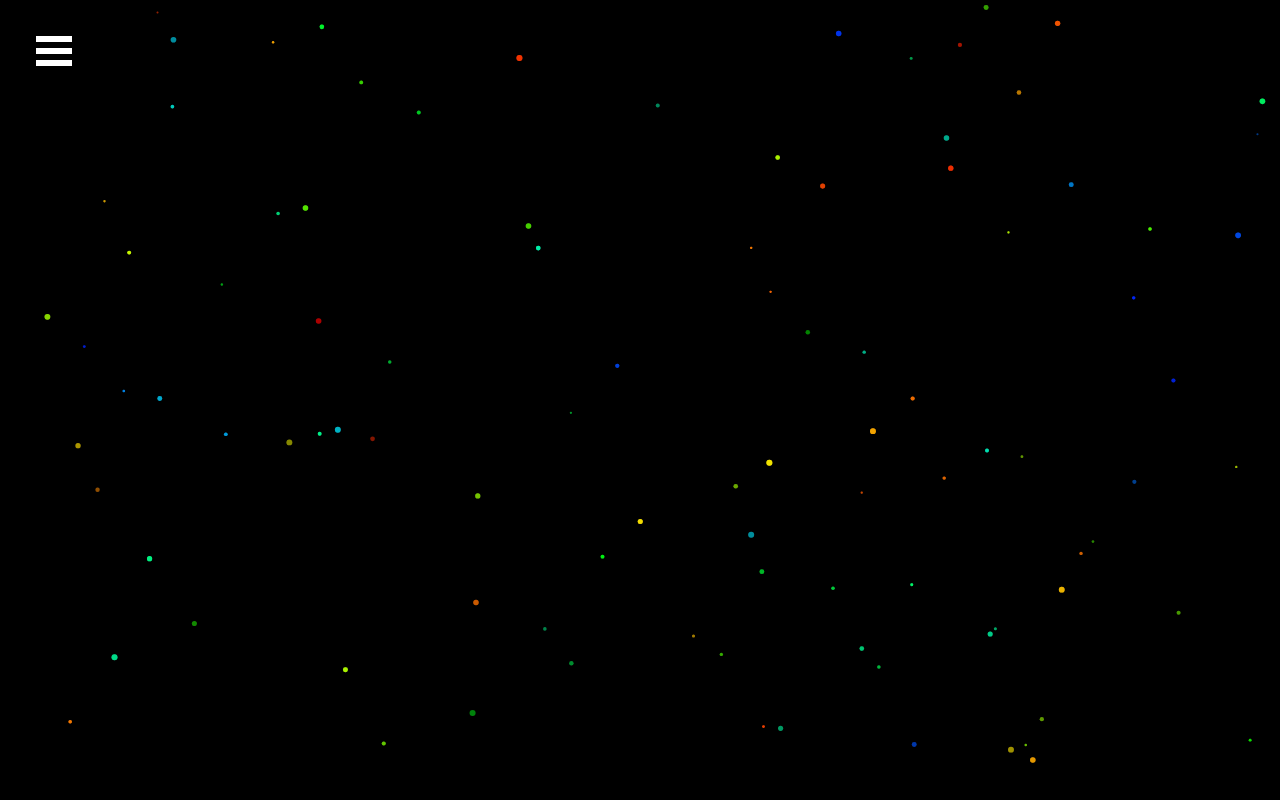
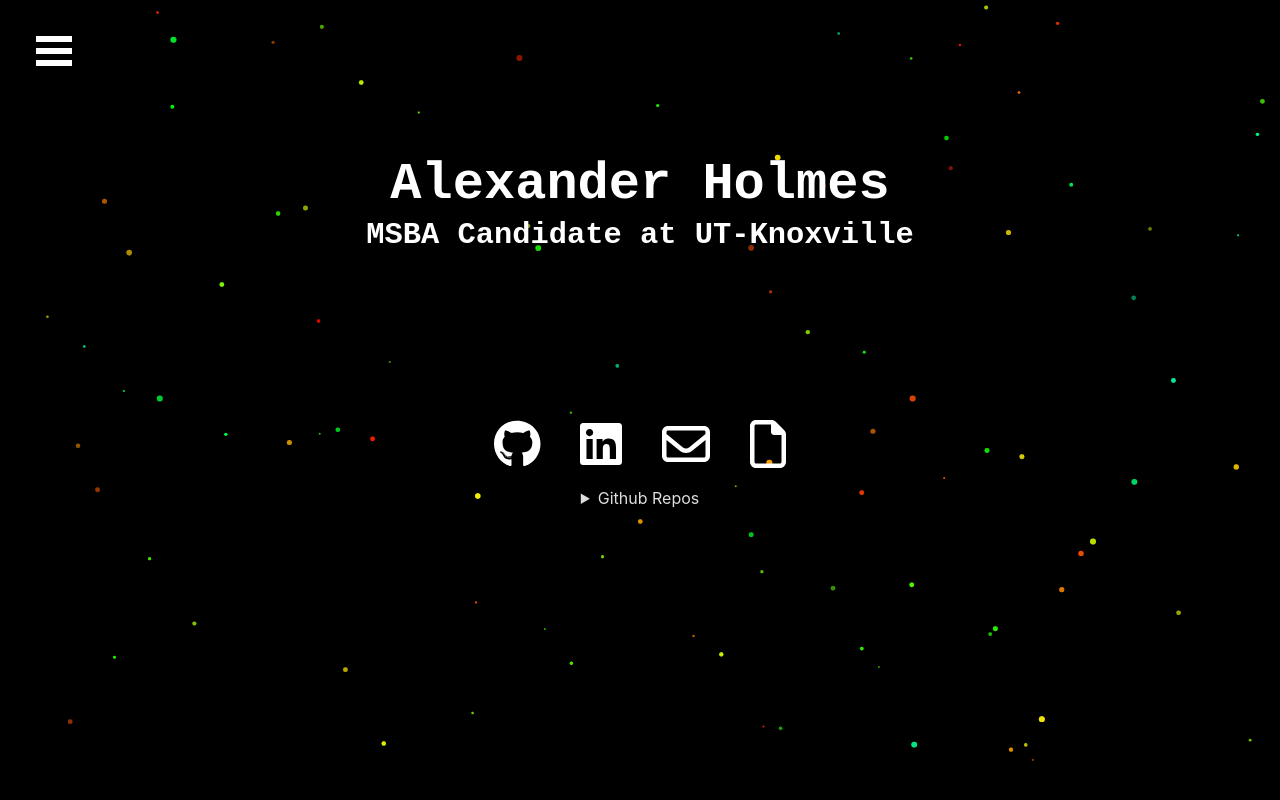
Before and after one commit to AlexanderHolmes0/React_Resume, a React (Vite) app in the folder resume/: page / in a window 1280 px wide. Built offline with nearby package versions, Linux system fonts and the light colour scheme.

Commit message:
Update App.jsx

```diff
--- a/resume/src/App.jsx
+++ b/resume/src/App.jsx
@@ -29,7 +29,7 @@ function App() {
 <BrowserRouter>
       <Routes>
         <Route path="/" element={<Layout />}>
-          <Route path="Home" element={<Home />} />
+          <Route index element={<Home />} />
           <Route path="BlackJackApp" element={<Blackjack />} />
           <Route path="Senate_Tracker" element={<SenateTracker />} />
           <Route path="VisualizeTree" element={<VizTree />} />
```
